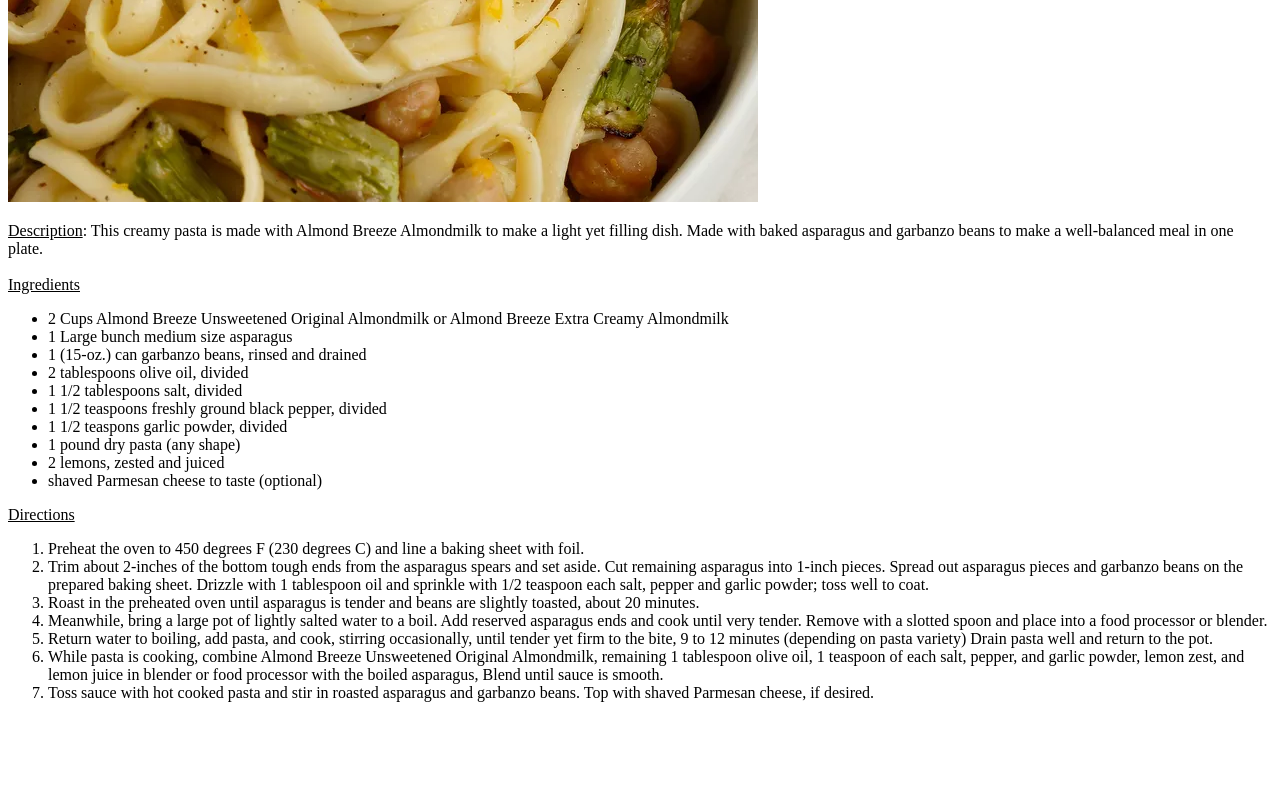
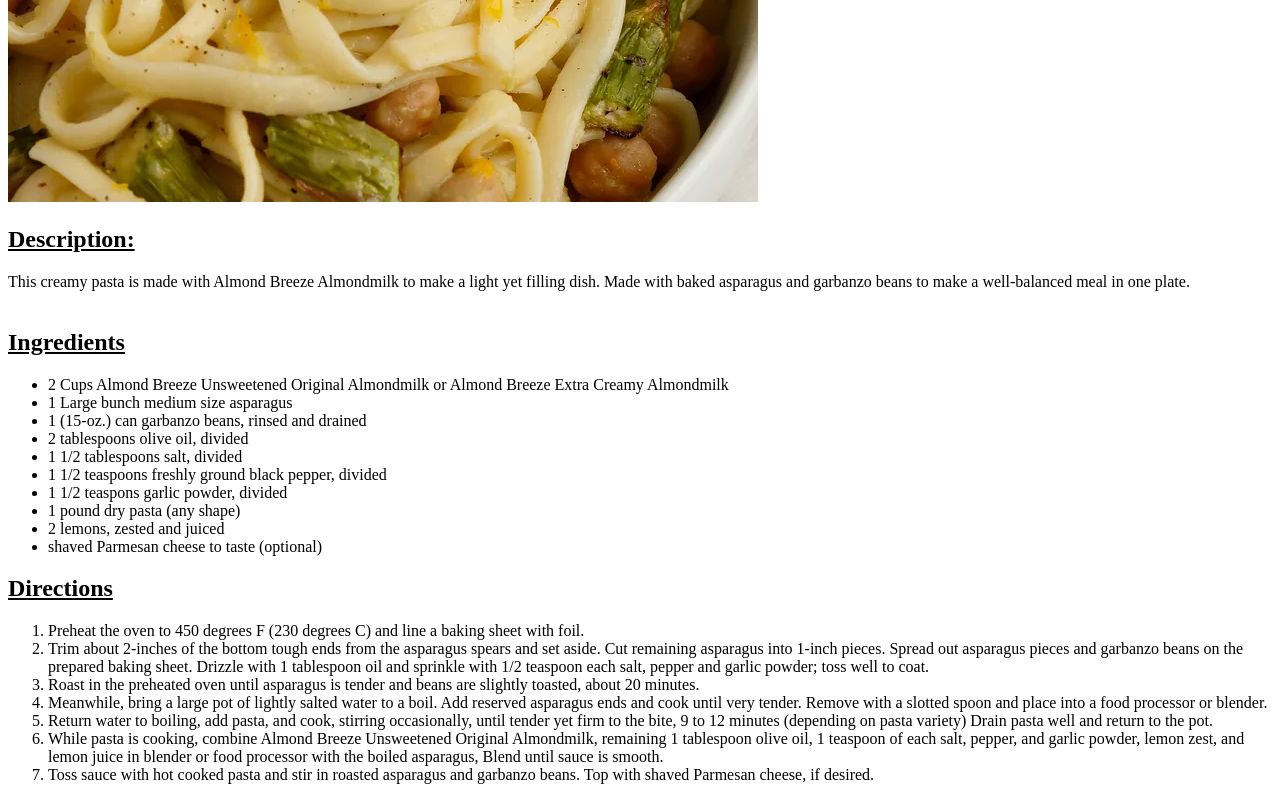
Before and after one commit to yvesHCBD/odin-recipes-v3, a plain HTML site: page recipes/pasta.html in a window 1280 px wide. Shown: the part 441-1241 px from the top of the page. Before the commit the page ends 1159 px from the top, so only its background shows below. Drawn offline with Linux system fonts and the light colour scheme.

Commit message:
Fixed formatting of recipe headers

```diff
--- a/recipes/pasta.html
+++ b/recipes/pasta.html
@@ -12,12 +12,12 @@
                 Garlic Pasta"
             />
             <p>
-                <u>Description</u>: This creamy pasta is made with Almond Breeze
+                 <h2><u>Description:</u></h2> This creamy pasta is made with Almond Breeze
                 Almondmilk to make a light yet filling dish. Made with baked asparagus and
                 garbanzo beans to make a well-balanced meal in one plate.
                 <br />
                 <br />
-                <u>Ingredients</u>
+                <h2><u>Ingredients</u></h2>
                 <ul>
                     <li>2 Cups Almond Breeze Unsweetened Original Almondmilk or Almond
                         Breeze Extra Creamy Almondmilk</li>
@@ -31,7 +31,7 @@
                     <li>2 lemons, zested and juiced</li>
                     <li>shaved Parmesan cheese to taste (optional)</li>
                 </ul>
-                <u>Directions</u>
+                <h2><u>Directions</u></h2>
             <ol>
                 <li> Preheat the oven to 450 degrees F (230 degrees C) and
                     line a baking sheet with foil.</li>
```
